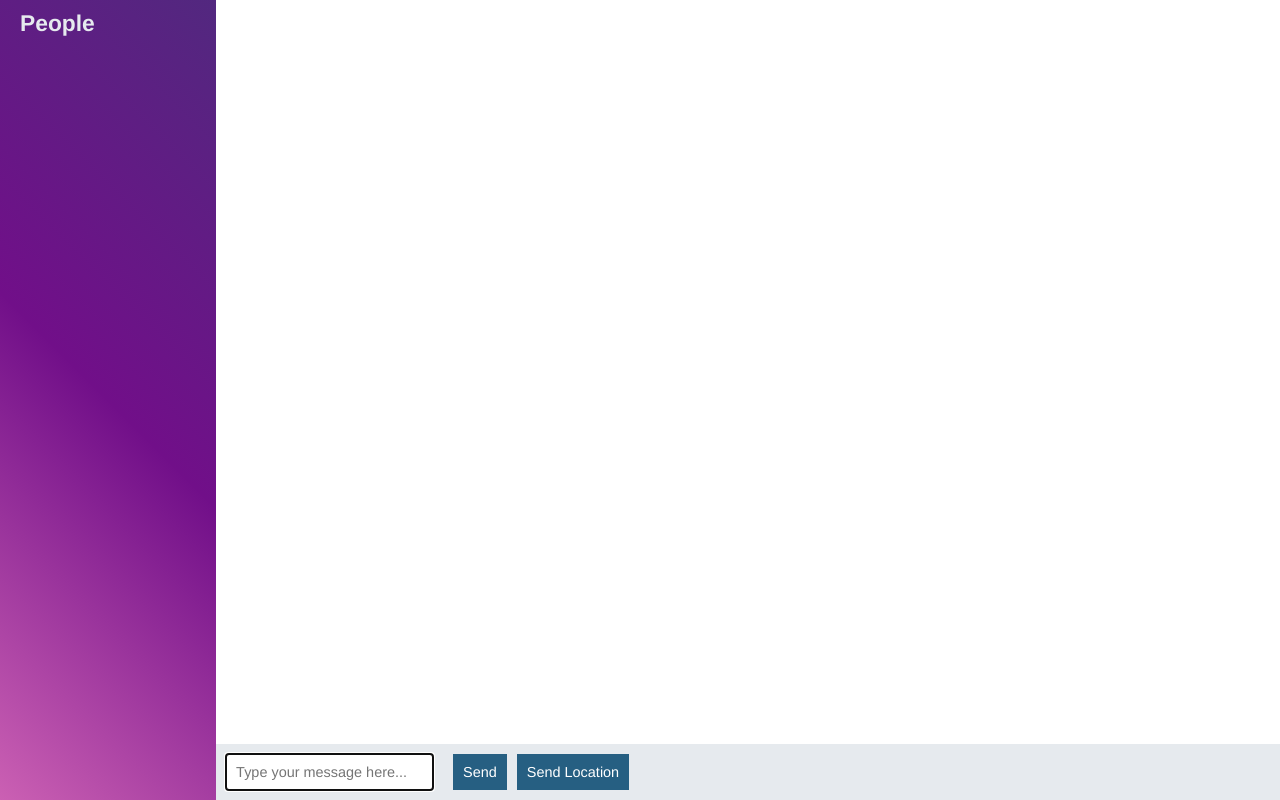
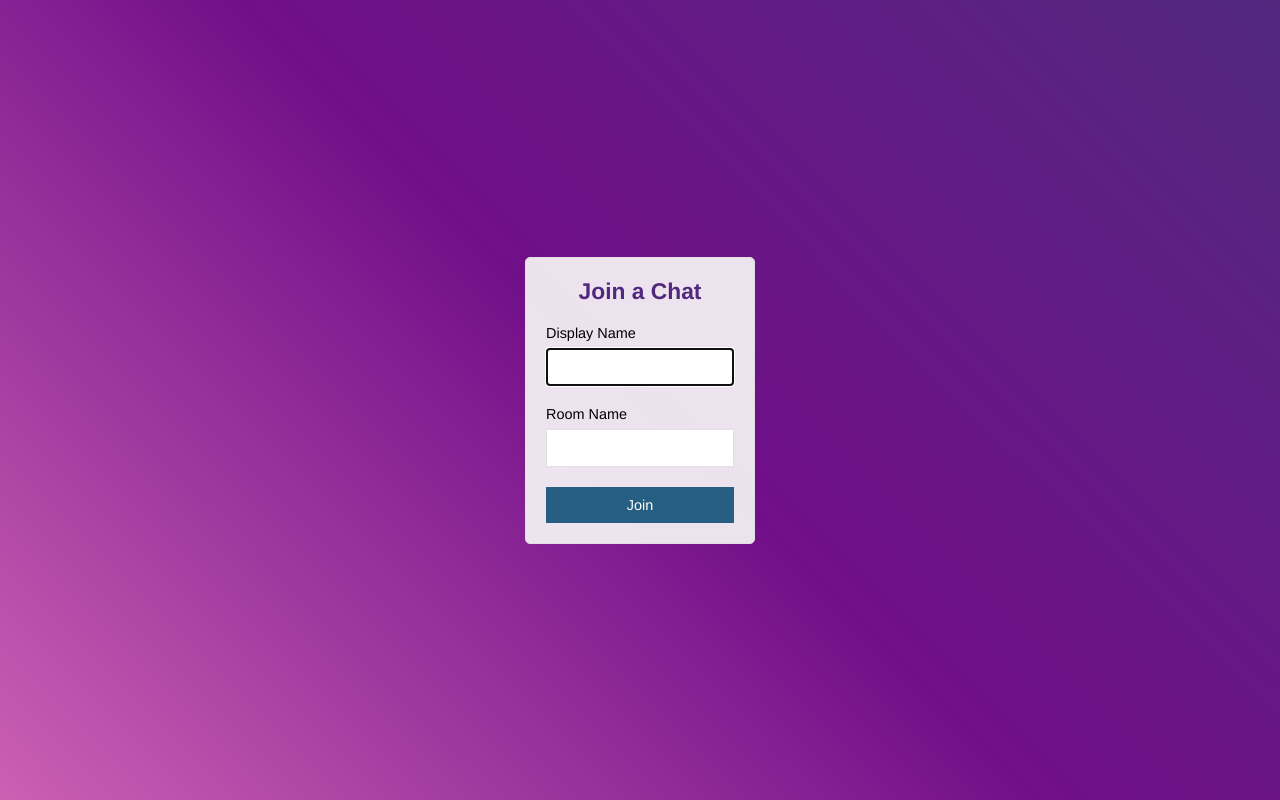
Before and after one commit to digaodev/node-chat-app, a website: page public/index.html in a window 1280 px wide. Drawn offline with nearby package versions, Linux system fonts and the light colour scheme; no server answers.

Commit message:
Refactor: rename index.html to chat.html and index.html to chat.html
Feature: add a join room page that submits to chat.html

```diff
--- a/public/index.html
+++ b/public/index.html
@@ -7,63 +7,30 @@
   <meta http-equiv="X-UA-Compatible" content="ie=edge">
 
   <link rel="stylesheet" href="/styles/style.css">
-  <title>Chat App</title>
+  <title>Chat App | Join</title>
 </head>
 
-<body class="chat">
-  <div class="chat__sidebar">
-    <h3>People</h3>
-    <div id="users"></div>
-  </div>
-
-  <div class="chat__main">
-    <ol class="chat__messages" id="messages"></ol>
-
-    <div class="chat__footer">
-      <form id="message-form">
-        <div>
-          <input name="message-input" id="message-input" type="text" placeholder="Type your message here..." autofocus autocomplete="off">
+<body>
+  <div class="centered-form">
+    <div class="centered-form__form">
+      <form action="/chat.html">
+        <div class="form-field">
+          <h3>Join a Chat</h3>
         </div>
-
-        <button type="submit" id="btn-send" class="btn-send">Send</button>
-        <button type="button" id="btn-send-location" class="btn-send">Send Location</button>
+        <div class="form-field">
+          <label for="name">Display Name</label>
+          <input type="text" name="name" autofocus>
+        </div>
+        <div class="form-field">
+          <label for="room">Room Name</label>
+          <input type="text" name="room">
+        </div>
+        <div class="form-field">
+          <button type="submit">Join</button>
+        </div>
       </form>
     </div>
   </div>
-
-  <script type="text/template" id="message-template">
-    <li class="message">
-      <div class="message__title">
-        <span>{{ createdAt }}</span>
-        <h4>{{ from }} says: </h4>
-      </div>
-      <div class="message__body">
-        <p>{{ text }}</p>
-      </div>
-    </li>
-  </script>
-
-  <script type="text/template" id="location-message-template">
-    <li class="message">
-      <div class="message__title">
-        <span>{{ createdAt }} </span>
-        <h4>{{ from }} says: </h4>
-      </div>
-      <div class="message__body">
-        <p>{{ text }}</p>
-        <a href="{{link}}" target="_blank">
-          <img src="{{url}}">
-        </a>
-      </div>
-    </li>
-  </script>
-
-  <script src="/socket.io/socket.io.js"></script>
-  <script src="https://code.jquery.com/jquery-3.2.1.slim.min.js" integrity="sha256-k2WSCIexGzOj3Euiig+TlR8gA0EmPjuc79OEeY5L45g="
-    crossorigin="anonymous"></script>
-  <script src="/js/libs/moment.js"></script>
-  <script src="/js/libs/mustache.js"></script>
-  <script src="/js/index.js"></script>
 </body>
 
 </html>
--- a/public/styles/style.css
+++ b/public/styles/style.css
@@ -44,38 +44,29 @@ button:disabled {
   height: 100vh;
   width: 100vw;
   justify-content: center;
+  background: rgb(203, 96, 179);
+  /* Old browsers */
   background: -moz-linear-gradient(
-    125deg,
-    rgba(39, 107, 130, 1) 0,
-    rgba(49, 84, 129, 1) 100%
+    45deg,
+    rgba(203, 96, 179, 1) 0%,
+    rgba(113, 15, 137, 1) 50%,
+    rgba(82, 40, 127, 1) 100%
   );
-  background: -webkit-gradient(
-    linear,
-    left top,
-    right bottom,
-    color-stop(0, rgba(49, 84, 129, 1)),
-    color-stop(100%, rgba(39, 107, 130, 1))
+  /* FF3.6-15 */
+  background: -webkit-linear-gradient(
+    45deg,
+    rgba(203, 96, 179, 1) 0%,
+    rgba(113, 15, 137, 1) 50%,
+    rgba(82, 40, 127, 1) 100%
   );
-  background: -webkit-linear-gradient(
-    125deg,
-    rgba(39, 107, 130, 1) 0,
-    rgba(49, 84, 129, 1) 100%
+  /* Chrome10-25,Safari5.1-6 */
+  background: linear-gradient(
+    45deg,
+    rgba(203, 96, 179, 1) 0%,
+    rgba(113, 15, 137, 1) 50%,
+    rgba(82, 40, 127, 1) 100%
   );
-  background: -o-linear-gradient(
-    125deg,
-    rgba(39, 107, 130, 1) 0,
-    rgba(49, 84, 129, 1) 100%
-  );
-  background: -ms-linear-gradient(
-    125deg,
-    rgba(39, 107, 130, 1) 0,
-    rgba(49, 84, 129, 1) 100%
-  );
-  background: linear-gradient(
-    325deg,
-    rgba(39, 107, 130, 1) 0,
-    rgba(49, 84, 129, 1) 100%
-  );
+  /* W3C, IE10+, FF16+, Chrome26+, Opera12+, Safari7+ */
 }
 .centered-form__form {
   background: rgba(250, 250, 250, 0.9);
@@ -99,6 +90,9 @@ button:disabled {
 .form-field select {
   border: 1px solid #e1e1e1;
   padding: 10px;
+}
+.form-field h3 {
+  color: rgba(82, 40, 127, 1);
 }
 .chat {
   display: flex;
```
Also changed, not shown: public/chat.html (added, +69 -0 lines), public/js/chat.js (renamed from public/js/index.js).
